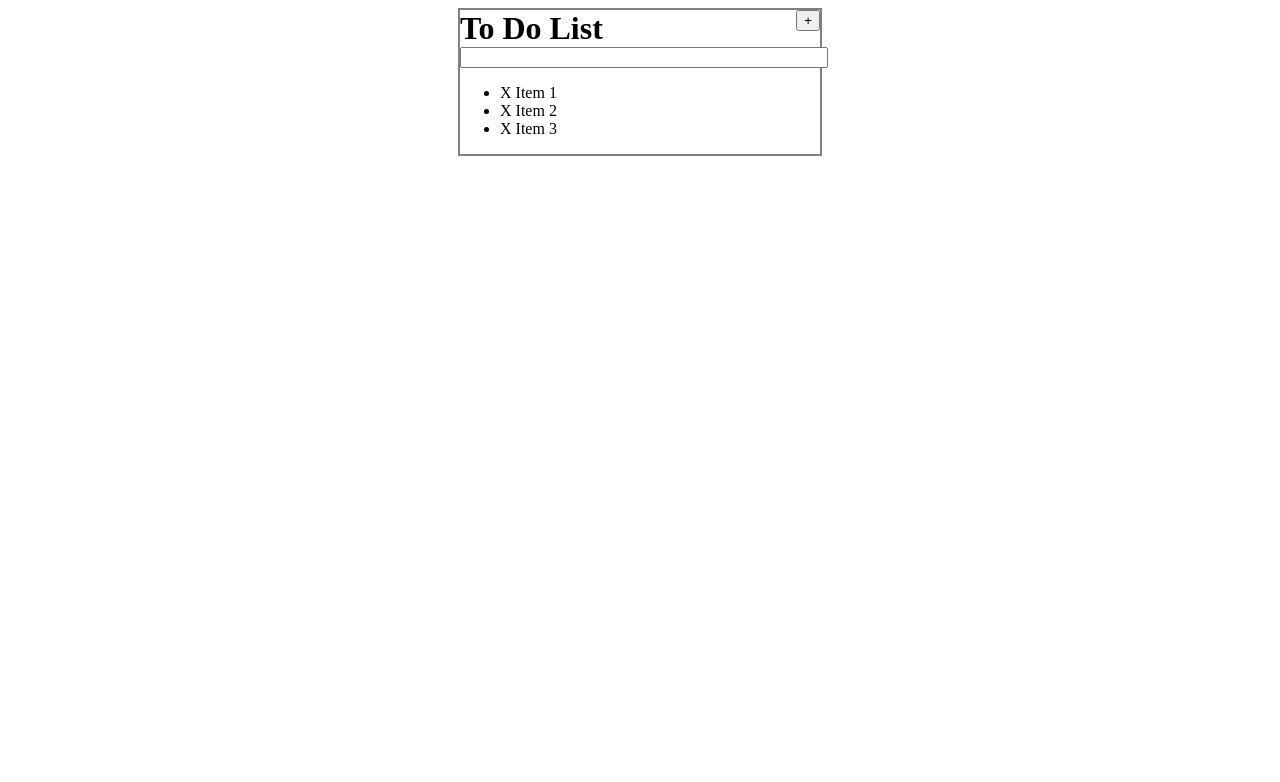
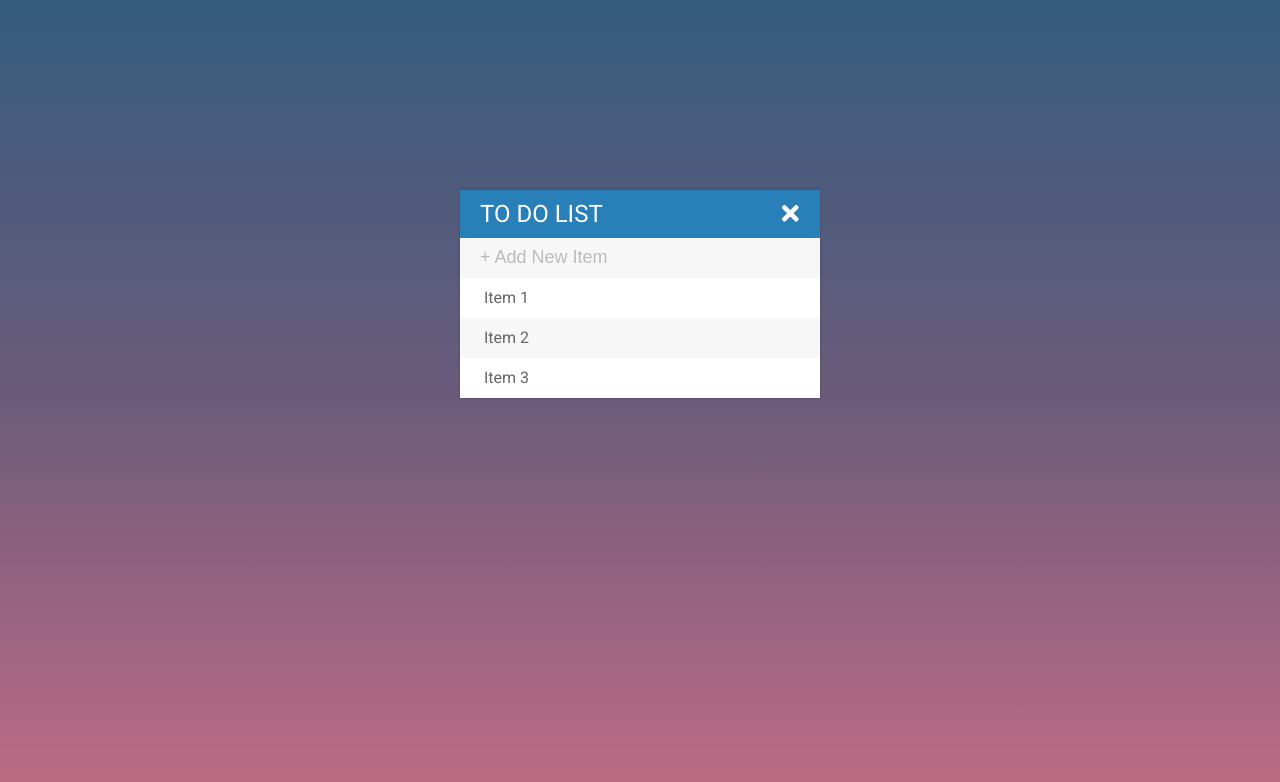
Before and after one commit to MMFane/LearningProjects, a plain HTML site: page ToDoProject/index.html in a window 1280 px wide. Drawn offline with Linux system fonts and the light colour scheme.

Commit message:
Finish lesson for To Do Project

```diff
--- a/ToDoProject/assets/css/todos.css
+++ b/ToDoProject/assets/css/todos.css
@@ -1,7 +1,87 @@
-#container {
-	border: 2px solid grey;
-	width: 360px;
-	margin: 0 auto;
+html {
+	height: 100%;
+}
+
+body {
+	font-family: Roboto, sans-serif;
+	background: #355C7D;  /* fallback for old browsers */
+	background: -webkit-linear-gradient(#355C7D, #6C5B7B, #C06C84);  /* Chrome 10-25, Safari 5.1-6 */
+	background: linear-gradient(#355C7D, #6C5B7B, #C06C84); /* W3C, IE 10+/ Edge, Firefox 16+, Chrome 26+, Opera 12+, Safari 7+ */
+
+}
+
+h1 {
+	color: white;
+	background-color: #2980b9;
+	margin: 0;
+	padding: 10px 20px;
+	text-transform: uppercase;
+	font-size: 24px;
+	font-weight: normal;
+}
+
+h1 span {
+	float: right;
+	display: inline-block;
+}
+
+ul {
+	list-style: none;
+	margin: 0;
+	padding: 0;
+}
+
+li {
+	color: #666;
+	background-color: white;
+	height: 40px;
+	line-height: 40px;
+	/*padding-left: 20px;*/
+}
+
+/*style every other li*/
+li:nth-child(2n) {
+	background-color: #f7f7f7;
+}
+
+li:hover span {
+	width: 40px;
+	opacity: 1.0;
+}
+
+input {
+	width: 100%;
+	height: 40px;
+	font-size: 18px;
+	color: #666;
+	background-color: #f7f7f7;
+	padding-left: 20px;
+	-webkit-box-sizing: border-box;
+	-moz-box-sizing: border-box;
+	box-sizing: border-box;
+	border: none;
+}
+
+input::placeholder {
+	color: #BBB;
+}
+
+input:focus {
+	background-color: white;
+	border: 3px solid #2980b9;
+}
+
+li span {
+	background-color: #e74c3c;
+	height: 40px;
+	margin-right: 20px;
+	text-align: center;
+	color: white;
+	width: 0px;
+	display: inline-block;
+	transition: 0.2s ease-out;
+	width: 0px;
+	opacity: 0;
 }
 
 .done {
@@ -9,15 +89,19 @@
 	text-decoration: line-through;
 }
 
-input {
-	display: block;
-	width: 100%;
+.rotate {
+	transform: rotate(45deg);
+	transition: 0.2s ease-out;
 }
 
-button {
-	float: right;
+.unrotate {
+	transform: rotate(0deg);
+	transition: 0.2s ease-out;
 }
 
-h1 {
-	display: inline;
+#container {
+	width: 360px;
+	margin: 15% auto;
+	background-color: #f7f7f7;
+	box-shadow: 0 0 3px rgba(0, 0, 0, 0.2);
 }
--- a/ToDoProject/assets/js/todos.js
+++ b/ToDoProject/assets/js/todos.js
@@ -1,12 +1,14 @@
 $("ul").on("click", "li", markDone);
-$("ul").on("click", "li span", deleteToDo);
+$("ul").on("click", "span", deleteToDo);
 $("input[type='text']").keypress(addToDo);
+$("#toggle-form").click(toggleForm);
 
 function markDone(event) {
 	$(this).toggleClass("done");
 	event.stopPropagation();
 }
 function deleteToDo(event) {
+	console.log("deleting");
 	$(this).parent().fadeOut(500, function(){
 		$(this).remove();
 	});
@@ -15,7 +17,19 @@ function deleteToDo(event) {
 
 function addToDo(event) {
 	if (event.which === 13) {
-		$("ul").append("<li><span>X</span> " + $(this).val() + "</li>");
+		$("ul").append("<li><span><i class='far fa-trash-alt'></i></span> " + $(this).val() + "</li>");
 		$(this).val("");
 	}
 }
+
+function toggleForm() {
+	$("input[type='text']").fadeToggle();
+	if ($("h1 span").class === "rotate") {
+		$("h1 span").addClass("unrotate");
+		$("h1 span").removeClass("rotate");
+	} else {
+		$("h1 span").removeClass("unrotate");
+		$("h1 span").addClass("rotate");
+	}
+
+}
--- a/ToDoProject/index.html
+++ b/ToDoProject/index.html
@@ -2,18 +2,19 @@
 <html>
 <head>
 	<title>To Do List</title>
+	<link href="https://fonts.googleapis.com/css?family=Roboto:400,500,700" rel="stylesheet">
 	<link rel="stylesheet" type="text/css" href="assets/css/todos.css">
+	<link href="https://use.fontawesome.com/releases/v5.0.8/css/all.css" rel="stylesheet">
 </head>
 <body>
 	<div id="container">
-		<h1>To Do List</h1>
-		<button>+</button>
-		<input type="text">
+		<h1>To Do List <span id="toggle-form" class="rotate"><i class="fas fa-plus"></i></span> </h1>
+		<!-- <button>+</button> -->
+		<input type="text" placeholder="+ Add New Item">
 		<ul>
-			<li><span>X</span> Item 1</li>
-			<li><span>X</span> Item 2</li>
-			<li><span>X</span> Item 3</li>
-		</ul>
+			<li><span><i class="far fa-trash-alt"></i></span> Item 1</li>
+			<li><span><i class="far fa-trash-alt"></i></span> Item 2</li>
+			<li><span><i class="far fa-trash-alt"></i></span> Item 3</li>
 	</div>
 
 <script type="text/javascript" src="assets/js/lib/jquery-3.3.1.min.js"></script>
```
